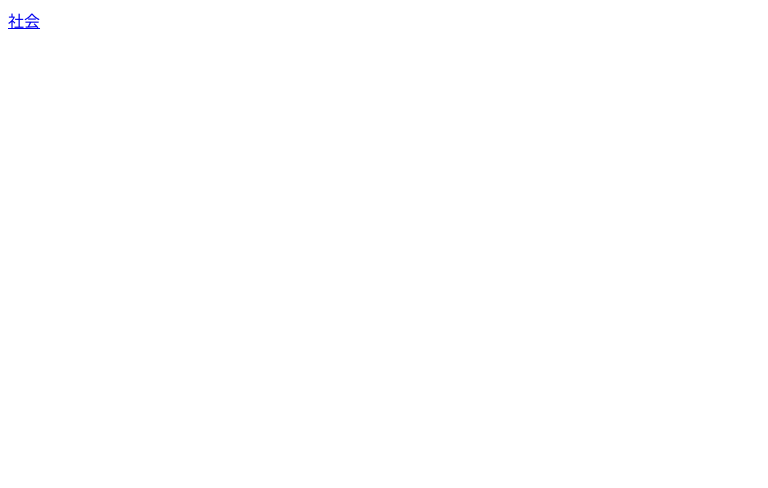
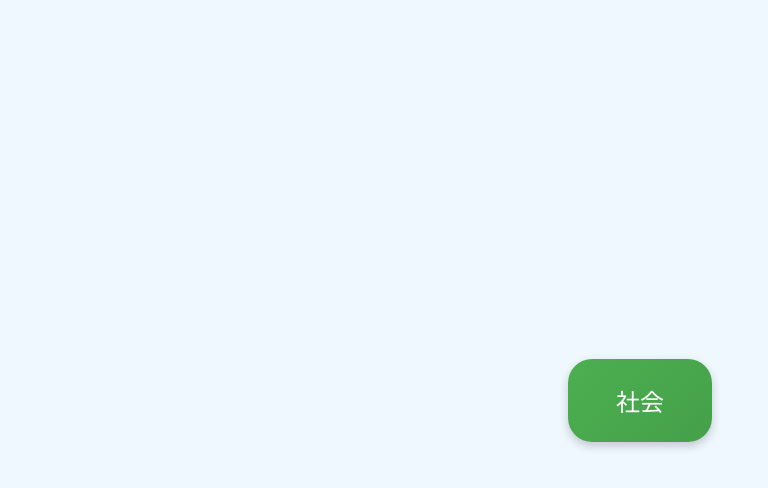
Before and after one commit to 06091210/study, a plain HTML site: page index.html in a window 1280 px wide. Shown: the whole page, without its empty margins (0-768 px from the left). Drawn offline with Linux system fonts and the light colour scheme.

Commit message:
Update index.html

```diff
--- a/index.html
+++ b/index.html
@@ -689,6 +689,53 @@ button:hover {
   <link rel="apple-touch-icon" href="IMG_6612.jpeg">
   <link rel="manifest" href="manifest.json">
   <meta name="theme-color" content="#4CAF50">
+  <style>
+    body {
+      font-family: "Hiragino Kaku Gothic ProN", "Segoe UI", sans-serif;
+      background-color: #f0f8ff;
+      display: flex;
+      justify-content: center;
+      align-items: center;
+      height: 100vh;
+      margin: 0;
+    }
+
+    a {
+      display: inline-block;
+      text-decoration: none;
+      color: white;
+      background: linear-gradient(135deg, #4CAF50, #45a049);
+      padding: 1em 2em;
+      font-size: clamp(1rem, 3vw, 1.5rem);
+      border-radius: 1em;
+      box-shadow: 0 4px 10px rgba(0, 0, 0, 0.2);
+      transition: all 0.2s ease;
+      text-align: center;
+      user-select: none;
+    }
+
+    a:hover {
+      background: linear-gradient(135deg, #45a049, #3e8e41);
+      transform: scale(1.05);
+    }
+
+    a:active {
+      transform: scale(0.98);
+      box-shadow: 0 2px 6px rgba(0, 0, 0, 0.3);
+    }
+
+    /* スマホでも余白をしっかり確保 */
+    @media (max-width: 480px) {
+      body {
+        padding: 2em;
+      }
+      a {
+        width: 100%;
+        padding: 1em;
+        font-size: 1.2rem;
+      }
+    }
+  </style>
 </head>
 <body>
   <a href="https://06091210.github.io/study/SocialStudies.html">社会</a>
```
